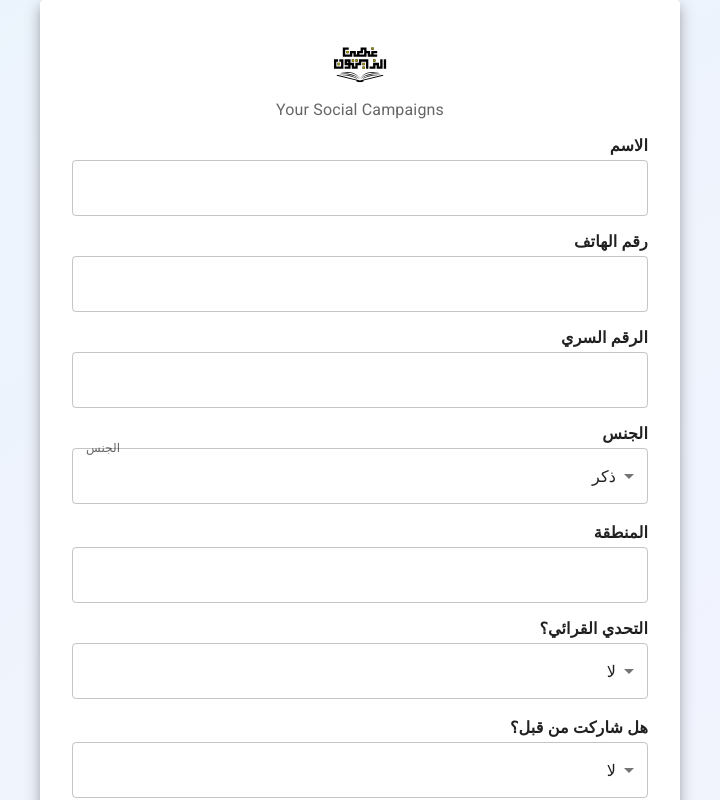
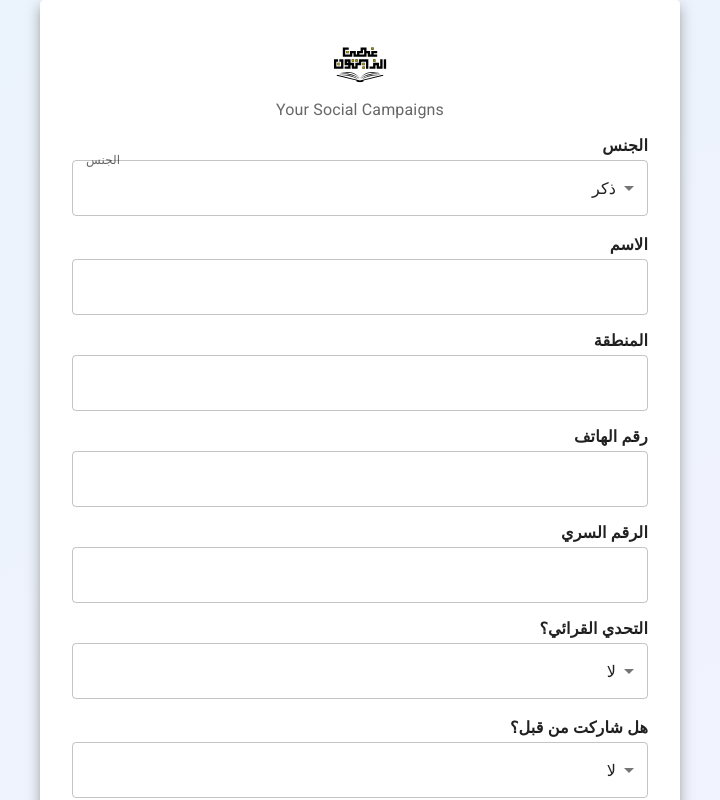
Before and after one commit to ahmed15ayman7/HolyChamp, a Next.js app: page /register in a window 1280 px wide. Shown: the top 800 px of the page, without its empty margins (280-1000 px from the left). Built offline with nearby package versions, Linux system fonts and the light colour scheme; a web font is replaced by a local one.

Commit message:
update 3 pages

```diff
--- a/app/(auth)/auth/AuthRegister.tsx
+++ b/app/(auth)/auth/AuthRegister.tsx
@@ -1,4 +1,4 @@
-import React from "react";
+import React, { useState } from "react";
 import {
   Typography,
   Button,
@@ -20,6 +20,7 @@ import axios from "axios";
 // مخطط التحقق باستخدام Zod
 const registerSchema = z.object({
   name: z.string().min(1, "الاسم مطلوب").nonempty("لا يمكن ترك الاسم فارغاً"),
+  title: z.string().optional(),
   phone: z.string().min(2, "يجب إدخال رقم الهاتف"),
   password: z.string().min(6, "كلمة المرور يجب أن تكون 6 أحرف على الأقل"),
   gender: z.enum(["male", "female"], { required_error: "الجنس مطلوب" }),
@@ -46,7 +47,7 @@ const AuthRegister = ({
   setIsFe,
 }: RegisterType) => {
   const router = useRouter();
-
+  let [isFemale, setIsFemale] = useState(false);
   const {
     control,
     handleSubmit,
@@ -56,6 +57,7 @@ const AuthRegister = ({
     resolver: zodResolver(registerSchema),
     defaultValues: {
       name: "",
+      title: "",
       phone: "",
       password: "",
       gender: "male",
@@ -118,13 +120,49 @@ const AuthRegister = ({
               variant="subtitle1"
               fontWeight={600}
               component="label"
-              htmlFor="name"
+              htmlFor="gender"
+              mb="5px"
+              mt="25px"
+            >
+              الجنس
+            </Typography>
+            <Controller
+              name="gender"
+              control={control}
+              render={({ field }) => (
+                <FormControl fullWidth error={!!errors.gender}>
+                  <InputLabel>الجنس</InputLabel>
+                  <Select
+                    {...field}
+                    onChange={(e) => {
+                      field.onChange(e);
+                      e.target.value === "female"
+                        ? setIsFemale(true)
+                        : setIsFemale(false);
+                    }}
+                    variant="outlined"
+                    fullWidth
+                  >
+                    <MenuItem value="male">ذكر</MenuItem>
+                    <MenuItem value="female">أنثى</MenuItem>
+                  </Select>
+                  <FormHelperText>{errors.gender?.message}</FormHelperText>
+                </FormControl>
+              )}
+            />
+          </div>
+          <div>
+            <Typography
+              variant="subtitle1"
+              fontWeight={600}
+              component="label"
+              htmlFor={isFemale ? "title" : "name"}
               mb="5px"
             >
               الاسم
             </Typography>
             <Controller
-              name="name"
+              name={isFemale ? "title" : "name"}
               control={control}
               render={({ field }) => (
                 <TextField
@@ -137,7 +175,58 @@ const AuthRegister = ({
               )}
             />
           </div>
-          <div className=" col-span-2">
+          {isFemale && (
+            <div>
+              <Typography
+                variant="subtitle1"
+                fontWeight={600}
+                component="label"
+                htmlFor="name"
+                mb="5px"
+              >
+                اللقب
+              </Typography>
+              <Controller
+                name="name"
+                control={control}
+                render={({ field }) => (
+                  <TextField
+                    {...field}
+                    variant="outlined"
+                    fullWidth
+                    error={!!errors.name}
+                    helperText={errors.name?.message}
+                  />
+                )}
+              />
+            </div>
+          )}
+          <div>
+            <Typography
+              variant="subtitle1"
+              fontWeight={600}
+              component="label"
+              htmlFor="region"
+              mb="5px"
+              mt="25px"
+            >
+              المنطقة
+            </Typography>
+            <Controller
+              name="region"
+              control={control}
+              render={({ field }) => (
+                <TextField
+                  {...field}
+                  variant="outlined"
+                  fullWidth
+                  error={!!errors.region}
+                  helperText={errors.region?.message}
+                />
+              )}
+            />
+          </div>
+          <div className={isFemale ? "" : " col-span-2"}>
             <Typography
               variant="subtitle1"
               fontWeight={600}
@@ -188,57 +277,7 @@ const AuthRegister = ({
               )}
             />
           </div>
-          <div>
-            <Typography
-              variant="subtitle1"
-              fontWeight={600}
-              component="label"
-              htmlFor="gender"
-              mb="5px"
-              mt="25px"
-            >
-              الجنس
-            </Typography>
-            <Controller
-              name="gender"
-              control={control}
-              render={({ field }) => (
-                <FormControl fullWidth error={!!errors.gender}>
-                  <InputLabel>الجنس</InputLabel>
-                  <Select {...field} variant="outlined" fullWidth>
-                    <MenuItem value="male">ذكر</MenuItem>
-                    <MenuItem value="female">أنثى</MenuItem>
-                  </Select>
-                  <FormHelperText>{errors.gender?.message}</FormHelperText>
-                </FormControl>
-              )}
-            />
-          </div>
-          <div>
-            <Typography
-              variant="subtitle1"
-              fontWeight={600}
-              component="label"
-              htmlFor="region"
-              mb="5px"
-              mt="25px"
-            >
-              المنطقة
-            </Typography>
-            <Controller
-              name="region"
-              control={control}
-              render={({ field }) => (
-                <TextField
-                  {...field}
-                  variant="outlined"
-                  fullWidth
-                  error={!!errors.region}
-                  helperText={errors.region?.message}
-                />
-              )}
-            />
-          </div>
+
           <div className=" col-span-2">
             <Typography
               variant="subtitle1"
```
Also changed, not shown: 1 other file (tests, documents, lock files or other folders).
